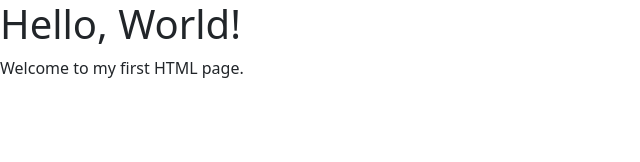
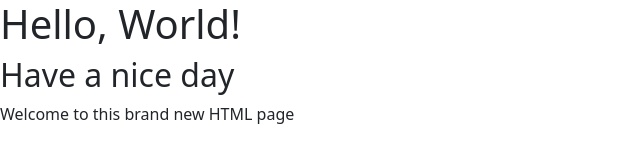
Before and after one commit to FabioGiorgini/test-pull, a plain HTML site: page index.html in a window 1280 px wide. Shown: the whole page, without its empty margins (0-640 px from the left). Drawn offline with nearby package versions, Linux system fonts and the light colour scheme.

Commit message:
feat: adding content to html

```diff
--- a/index.html
+++ b/index.html
@@ -7,7 +7,8 @@
 </head>
 <body>
     <h1>Hello, World!</h1>
-    <p>Welcome to my first HTML page.</p>
+    <h2>Have a nice day</h2>
+    <p>Welcome to this brand new HTML page</p>
 
     <!-- Add Bootstrap JS -->
     <script src="https://cdn.jsdelivr.net/npm/bootstrap@5.3.0/dist/js/bootstrap.min.js"></script>
```
